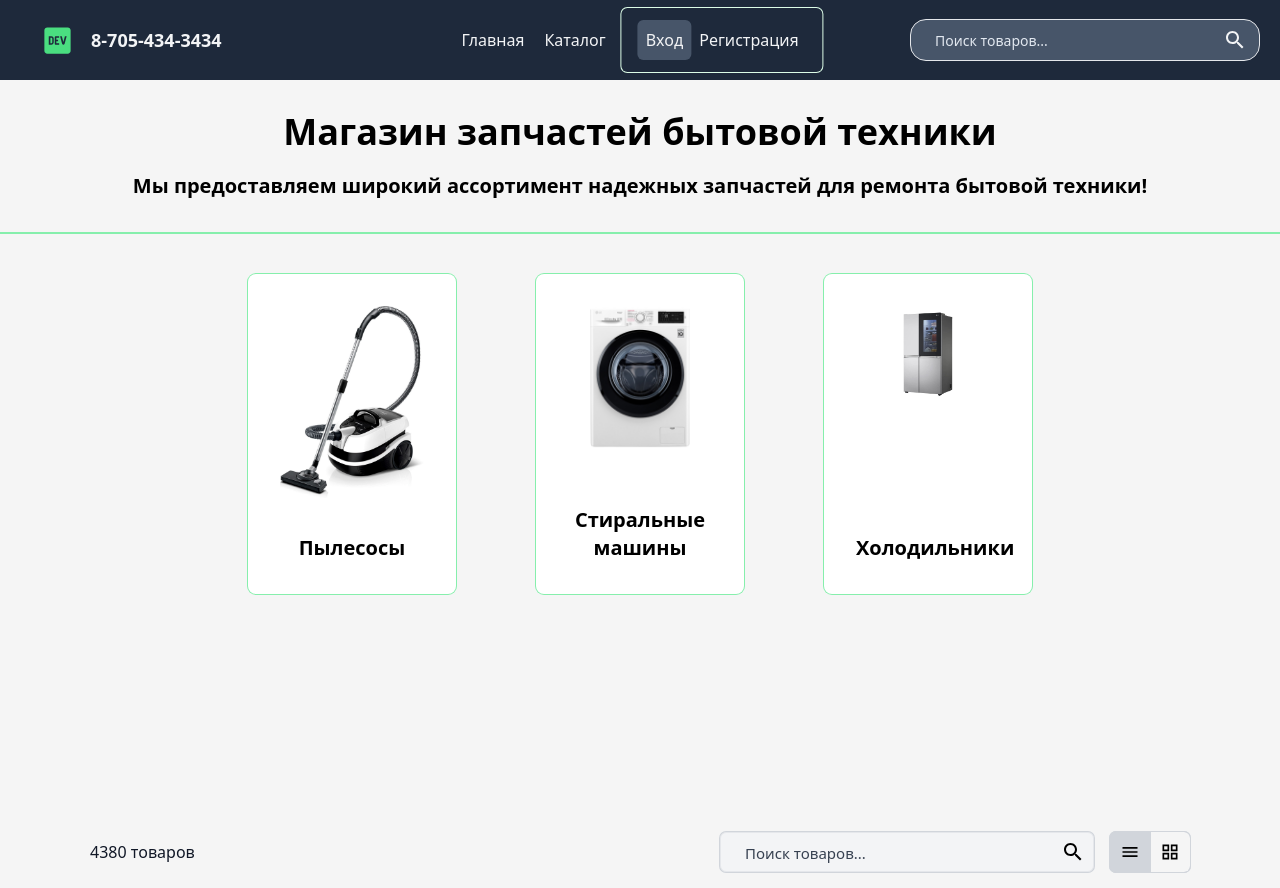
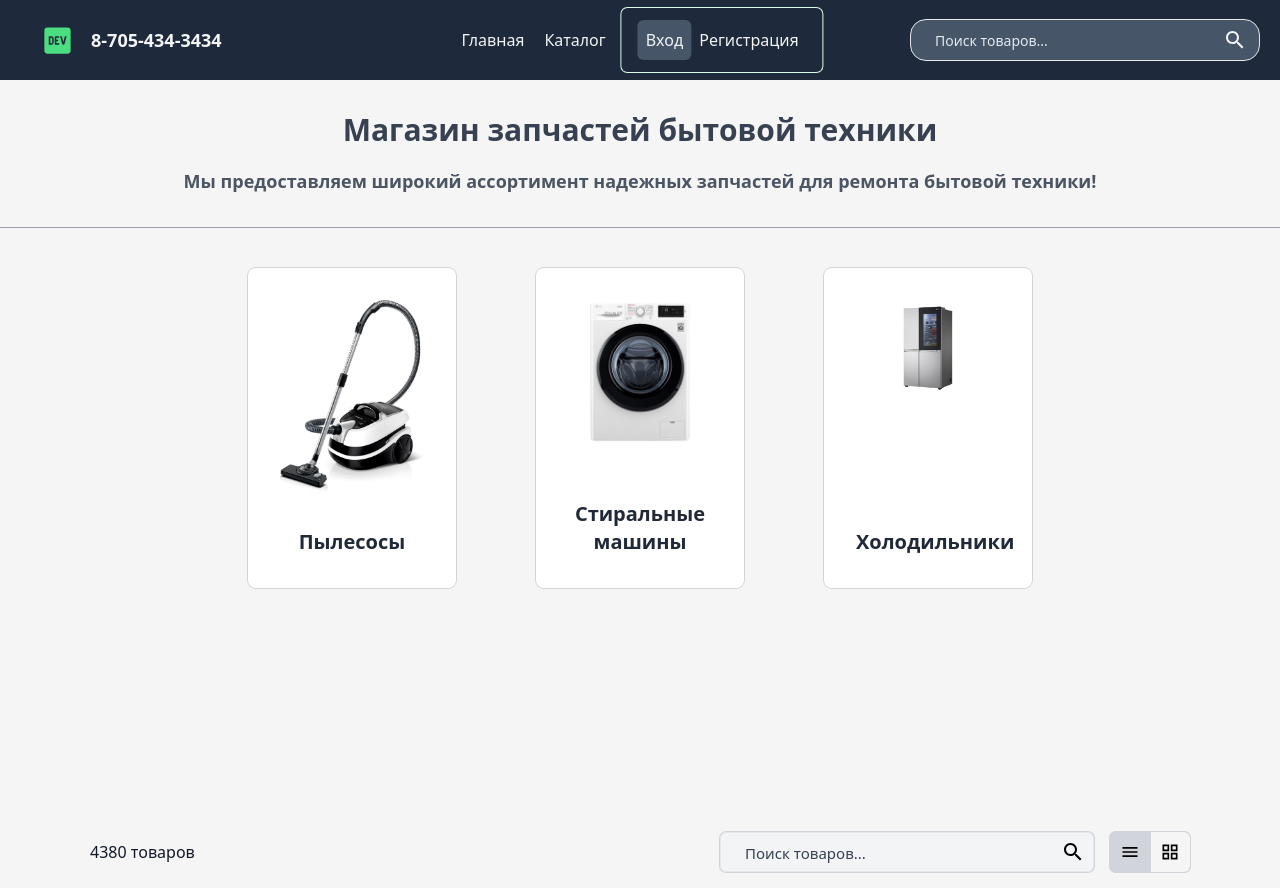
Before and after one commit to 1Aboka1/e-commerce-app, a React (Create React App) app in the folder client/: page / in a window 1280 px wide. Built offline with nearby package versions, Linux system fonts and the light colour scheme.

Commit message:
checkpoint before implementing accordion

```diff
--- a/client/src/components/Header.jsx
+++ b/client/src/components/Header.jsx
@@ -4,9 +4,9 @@ export class Header extends Component {
   render() {
     return (
       <div>
-        <div className='font-bold text-center py-8 border-b-2 border-green-300 space-y-5'>
-          <h1 className='text-4xl '>Магазин запчастей бытовой техники</h1>
-          <p className='text-xl'>Мы предоставляем широкий ассортимент надежных запчастей для ремонта бытовой техники!</p>
+        <div className='font-bold text-center py-8 border-b border-gray-400 space-y-5'>
+          <h1 className='text-3xl text-gray-700'>Магазин запчастей бытовой техники</h1>
+          <p className='text-[18px] text-gray-600'>Мы предоставляем широкий ассортимент надежных запчастей для ремонта бытовой техники!</p>
         </div>
       </div>
     )
--- a/client/src/components/NavBar.jsx
+++ b/client/src/components/NavBar.jsx
@@ -9,6 +9,8 @@ export class NavBar extends React.Component {
       data: {},
     }
   }
+
+  //TODO: #1 Add login/register buttons as ToolTips from MUI
 
   render () {
     return (
--- a/client/src/components/SearchWindow.jsx
+++ b/client/src/components/SearchWindow.jsx
@@ -2,13 +2,20 @@ import React, { Component } from 'react'
 import SearchOutlinedIcon from '@mui/icons-material/SearchOutlined'
 import MenuOutlinedIcon from '@mui/icons-material/MenuOutlined';
 import GridViewOutlinedIcon from '@mui/icons-material/GridViewOutlined';
+
+
 
 export class SearchWindow extends Component {
     constructor(props) {
         super(props);
         this.state = {
             listView: true,
+            expanded: false,
         }
+    }
+
+    handleExpandHandle = (panel) => (event, isExpanded) => {
+        this.setState({expanded: isExpanded ? panel : false})
     }
 
     handleListClick = () => {
@@ -18,6 +25,8 @@ export class SearchWindow extends Component {
     handleGridClick = () => {
         this.setState({listView: false});
     }
+
+    //TODO: #2 Create SearchBar with AutoComplete from MUI
 
     render() {
         return (
@@ -42,6 +51,7 @@ export class SearchWindow extends Component {
                             </div>
                         </div>
                     </div>
+
                 </div>
             </div>
         )
--- a/client/src/components/Widget.jsx
+++ b/client/src/components/Widget.jsx
@@ -10,9 +10,9 @@ export class Widget extends Component {
 
     render() {
         return (
-            <div className='justify-between flex flex-col bg-white rounded-lg ring-1 ring-green-300 m-10 w-52 h-80 p-8 cursor-pointer hover:ring-[3px] transition ease-in-out duration-300'>
+            <div className='justify-between flex flex-col bg-white rounded-lg focus:ring-green-400 ring-1 ring-gray-300 m-10 w-52 h-80 p-8 cursor-pointer hover:ring-[3px] transition ease-in-out duration-300'>
                 <img className={'object-center object-cover h-' + this.props.height} src={require('./../assets/' + this.props.image_path)} alt={this.props.title}/>
-                <h1 className={'pt-4 text-center font-bold text-xl'}>{this.props.title}</h1>
+                <h1 className={'pt-4 text-center text-gray-800 font-bold text-xl'}>{this.props.title}</h1>
             </div>
         )
     }
--- a/client/src/pages/Home.jsx
+++ b/client/src/pages/Home.jsx
@@ -12,8 +12,8 @@ export const Home = () => {
         <Header/>
         <div className='max-w-[1240px] mx-auto justify-center flex'>
           <Widget image_path='8714780-1.jpg' title='Пылесосы'/>
-          <Widget image_path='img_0_8_613_0.jpg' title='Стиральные машины' height='64'/>
-          <Widget image_path='medium14.jpg' title='Холодильники' height='64'/>
+          <Widget image_path='img_0_8_613_0.jpg' title='Стиральные машины' height={64}/>
+          <Widget image_path='medium14.jpg' title='Холодильники' height={64}/>
         </div>
       </div>
       <SearchWindow/>
```
